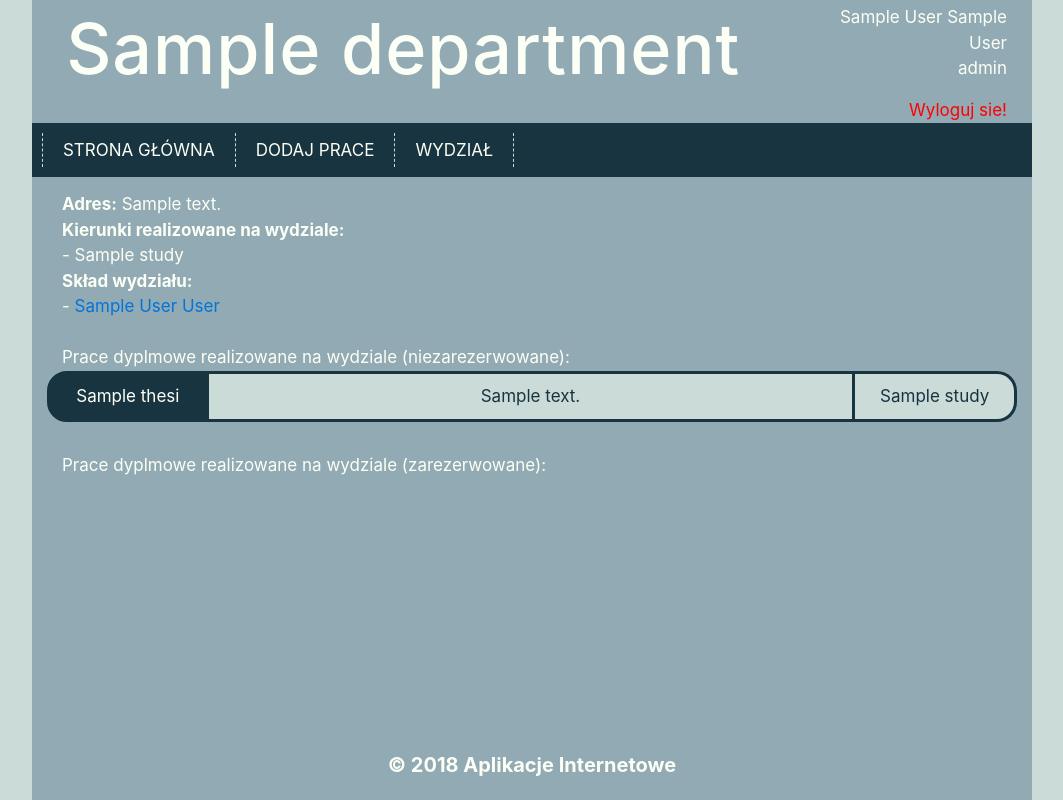
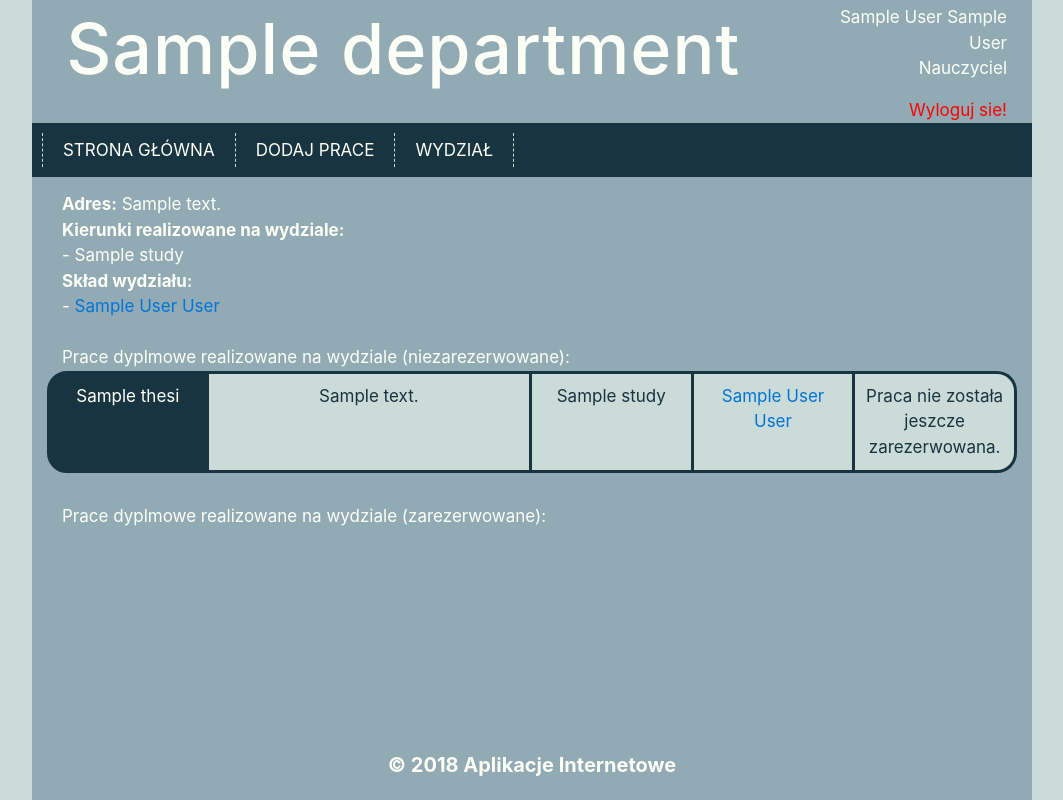
Before and after one commit to NGortych/AplikacjeInternetowe, a PHP site: page /test/department/departmentPage.php?id=1 in a window 1280 px wide. Shown: the whole page, without its empty margins (108-1171 px from the left). Run offline with PHP 8.4, Linux system fonts and the light colour scheme; the visitor is signed in with stand-in values (Sample User, id 1); tables that the repository leaves empty or names only in its code hold one stand-in row (values such as "Sample post"); some libraries are stand-ins or nearby versions.

Commit message:
amendments on user and department pages

```diff
--- a/department/departmentPage.php
+++ b/department/departmentPage.php
@@ -46,7 +46,7 @@ if (filter_input(INPUT_GET, 'id')) {
         <div id="container">
 
             <header>
-                <div class='row'>
+                <div class='row' >
 
                     <div class='col-12 col-md-3 flex-md-last' id="logo_right">
                         <p class="head_banner">
@@ -75,9 +75,16 @@ if (filter_input(INPUT_GET, 'id')) {
 
                     <div class="collapse navbar-collapse" id="navbarSupportedContent">
                         <ul class="navbar-nav mr-auto menu">
-                            <li class="nav-item"><a href="../teacher/myThesis.php">STRONA GŁÓWNA</a></li>
-                            <li class="nav-item"><a href="../teacher/addThesis.php">DODAJ PRACE</a></li>
-                            <li class="nav-item"><a href="#">WYDZIAŁ</a></li>
+                            <?php if ($_SESSION['type'] === "Nauczyciel") { ?>
+                                <li class="nav-item"><a href="../teacher/myThesis.php">STRONA GŁÓWNA</a></li>
+                                <li class="nav-item"><a href="../teacher/addThesis.php">DODAJ PRACE</a></li>
+                                <li class="nav-item"><a href="../department/departmentPage.php?id=<?php echo $_SESSION['department_id'] ?>">WYDZIAŁ</a></li>
+                                <?php
+                            } elseif ($_SESSION['type'] === "Student") {
+                                ?>
+                                <li class="nav-item"><a href="../student/myThesis.php">MOJA PRACA</a></li>
+                                <li class="nav-item"><a href="../student/thesis.php">DOSTĘPNE PRACE</a></li>
+                            <?php } ?>
                         </ul>
                     </div>
                 </nav>
@@ -125,14 +132,28 @@ if (filter_input(INPUT_GET, 'id')) {
                                             echo "<div class='table_padding'>";
                                             echo "<div class='row'>";
                                             echo "<div class='col-12 col-md-2 cell_first_element'>" . $row_thesis['title'] . "</div>";
-                                            echo "<div class='col-12 col-md-8 cell'>" . $row_thesis['description'] . "</div>";
+                                            echo "<div class='col-12 col-md-4 cell' style='max-height: 250px; overflow: auto'>" . $row_thesis['description'] . "</div>";
+
                                             $id_study = $row_thesis['id_study'];
                                             if ($result_study = $connect->query("SELECT * FROM study WHERE id_study = '$id_study'")) {
                                                 $row_study = $result_study->fetch_assoc();
-                                                echo "<div class='col-12 col-md-2 cell_last_element'>" . $row_study['name'] . "</div>";
+                                                echo "<div class='col-12 col-md-2 cell'>" . $row_study['name'] . "</div>";
                                             } else {
                                                 echo "BLAD BAZY DANYCH.";
                                             }
+                                            $id_teacher = $row_thesis['id_teacher'];
+                                            if ($result_teacher = $connect->query("SELECT * FROM user WHERE id = '$id_teacher'")) {
+                                                $row_teacher = $result_teacher->fetch_assoc();
+                                                echo "<div class='col-12 col-md-2 cell'>" . "<a href = '../user/userPage.php?id=" . $row_teacher['id'] . "'>" . $row_teacher['name'] . " " . $row_teacher['surname'] . "</a></div>";
+                                            } else {
+                                                echo "BLAD BAZY DANYCH.";
+                                            }
+                                            if ($_SESSION['type'] == "Student" && $row_study['id_study'] == $_SESSION['study_id'] && $_SESSION['myThesisStatus'] == 0) {
+                                                echo "<div class='col-12 col-md-2 cell_last_element'>" . "<a href='../student/myThesis.php?reserve=" . $row_thesis['id_thesis'] . "'>REZERWUJ</a>  </div>";
+                                            } else {
+                                                echo "<div class='col-12 col-md-2 cell_last_element'>Praca nie została jeszcze zarezerwowana.</div>";
+                                            }
+
                                             echo "</div></div>";
                                         }
                                     } else {
@@ -157,11 +178,18 @@ if (filter_input(INPUT_GET, 'id')) {
                                         while ($row_thesis = $result_thesis->fetch_assoc()) {
                                             echo "<div class='row'>";
                                             echo "<div class='col-12 col-md-2 cell_first_element'>" . $row_thesis['title'] . "</div>";
-                                            echo "<div class='col-12 col-md-6 cell'>" . $row_thesis['description'] . "</div>";
+                                            echo "<div class='col-12 col-md-4 cell' style='max-height: 250px; overflow: auto;'> " . $row_thesis['description'] . "</div>";
                                             $id_study = $row_thesis['id_study'];
                                             if ($result_study = $connect->query("SELECT * FROM study WHERE id_study = '$id_study'")) {
                                                 $row_study = $result_study->fetch_assoc();
                                                 echo "<div class='col-12 col-md-2 cell'>" . $row_study['name'] . "</div>";
+                                            } else {
+                                                echo "BLAD BAZY DANYCH.";
+                                            }
+                                            $id_teacher = $row_thesis['id_teacher'];
+                                            if ($result_teacher = $connect->query("SELECT * FROM user WHERE id = '$id_teacher'")) {
+                                                $row_teacher = $result_teacher->fetch_assoc();
+                                                echo "<div class='col-12 col-md-2 cell'>" . "<a href = '../user/userPage.php?id=" . $row_teacher['id'] . "'>" . $row_teacher['name'] . " " . $row_teacher['surname'] . "</a></div>";
                                             } else {
                                                 echo "BLAD BAZY DANYCH.";
                                             }
```
Also changed, not shown: user/userPage.php (+12 -4 lines).
